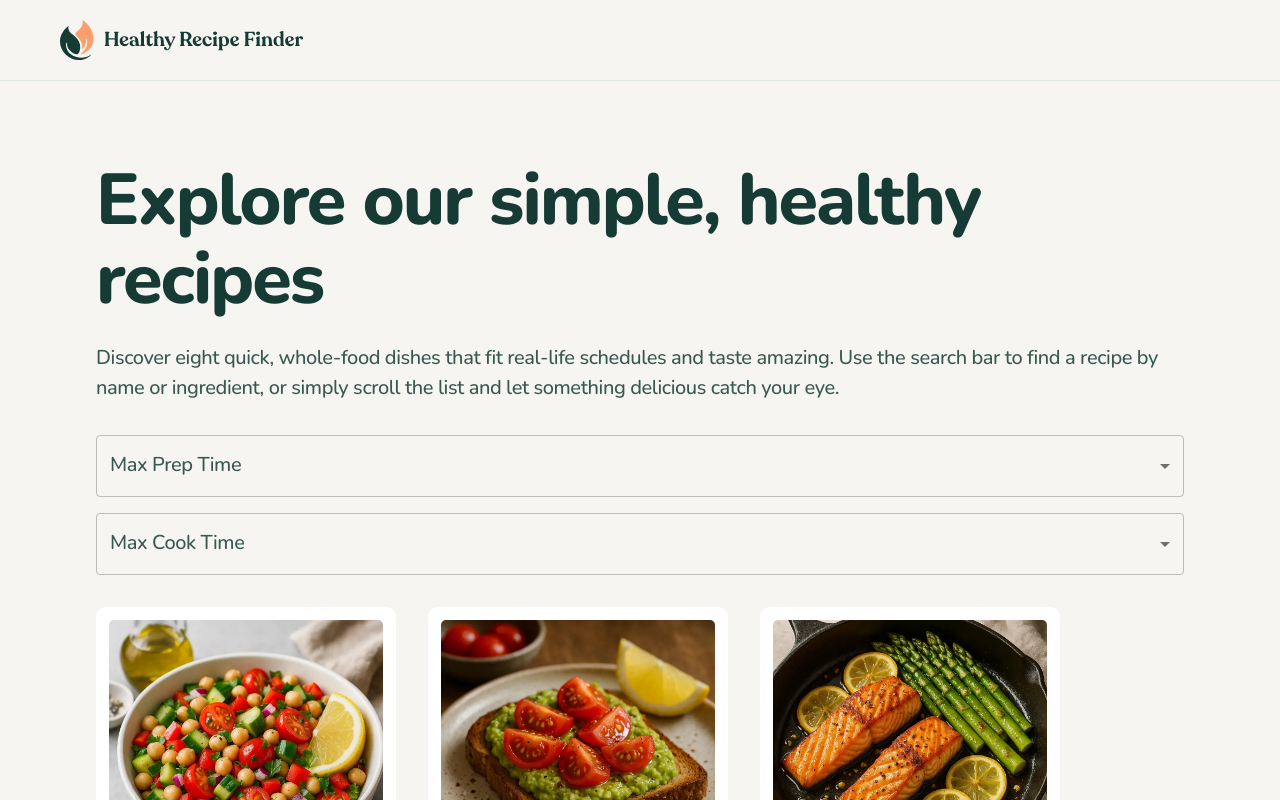
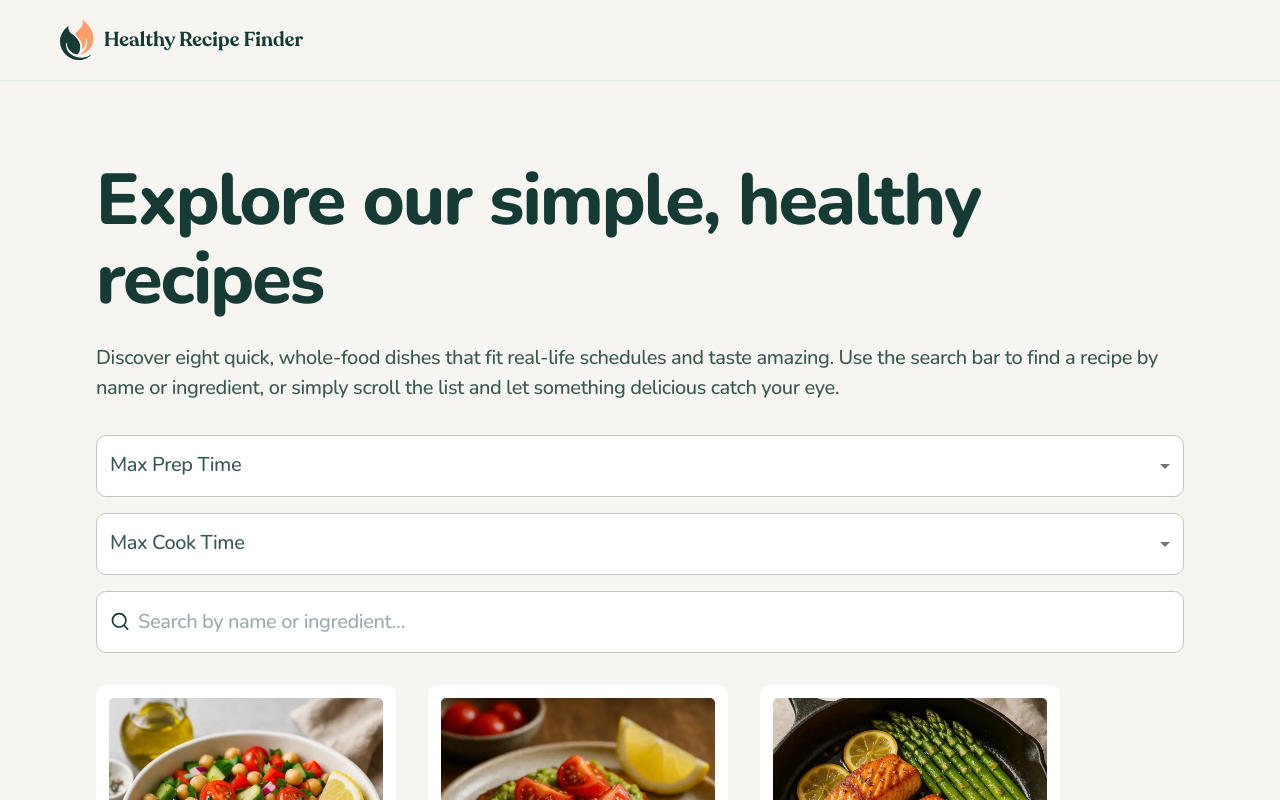
Before and after one commit to haipinggong/recipe-finder, a React (Vite) app: page /recipes in a window 1280 px wide. Shown: the top 800 px of the page. Built offline with nearby package versions, Linux system fonts and the light colour scheme.

Commit message:
Add search bar

```diff
--- a/src/pages/Recipes/Recipes.styles.ts
+++ b/src/pages/Recipes/Recipes.styles.ts
@@ -14,6 +14,13 @@ export const styles: Record<string, SxProps<Theme>> = {
       minWidth: 250,
     },
   }),
+  input: {
+    borderRadius: 2.5,
+    backgroundColor: "white",
+  },
+  searchIcon: {
+    marginRight: 1,
+  },
   recipesContainer: (theme: Theme) => ({
     display: "flex",
     flexDirection: "column",
--- a/src/pages/Recipes/Recipes.tsx
+++ b/src/pages/Recipes/Recipes.tsx
@@ -1,4 +1,4 @@
-import { useState } from "react";
+import { useState, type ChangeEvent } from "react";
 import { Hero } from "./Hero/Hero";
 import { MainLayout } from "../../components/MainLayout/MainLayout";
 import recipesData from "../../data/data.json";
@@ -10,13 +10,16 @@ import {
   MenuItem,
   Select,
   type SelectChangeEvent,
+  TextField,
 } from "@mui/material";
 import { styles } from "./Recipes.styles";
 import { getRecipeImageUrl } from "../../utils/recipeImages";
+import searchIcon from "../../assets/images/icon-search.svg";
 
 export const Recipes = () => {
   const [maxPrepTime, setMaxPrepTime] = useState("");
   const [maxCookTime, setMaxCookTime] = useState("");
+  const [search, setSearch] = useState("");
 
   const handlePrepTimeChange = (event: SelectChangeEvent<string>) => {
     setMaxPrepTime(event.target.value);
@@ -26,18 +29,28 @@ export const Recipes = () => {
     setMaxCookTime(event.target.value);
   };
 
+  const handleSearchChange = (event: ChangeEvent<HTMLInputElement>) => {
+    setSearch(event.target.value);
+  };
+
   const filteredRecipes = recipesData.filter((recipe) => {
-    if (!maxPrepTime && !maxCookTime) return true;
-    if (maxPrepTime && !maxCookTime)
-      return recipe.prepMinutes <= Number(maxPrepTime);
-    if (!maxPrepTime && maxCookTime)
-      return recipe.cookMinutes <= Number(maxCookTime);
-    if (maxPrepTime && maxCookTime)
-      return (
-        recipe.prepMinutes <= Number(maxPrepTime) &&
-        recipe.cookMinutes <= Number(maxCookTime)
+    if (search) {
+      const searchLower = search.toLowerCase();
+      const titleMatches = recipe.title.toLowerCase().includes(searchLower);
+      const ingredientMatches = recipe.ingredients.some((ingredient) =>
+        ingredient.toLowerCase().includes(searchLower)
       );
-    return false;
+      if (!titleMatches && !ingredientMatches) {
+        return false;
+      }
+    }
+
+    const prepTimeMatches =
+      !maxPrepTime || recipe.prepMinutes <= Number(maxPrepTime);
+    const cookTimeMatches =
+      !maxCookTime || recipe.cookMinutes <= Number(maxCookTime);
+
+    return prepTimeMatches && cookTimeMatches;
   });
 
   return (
@@ -52,6 +65,7 @@ export const Recipes = () => {
             value={maxPrepTime}
             label="Max Prep Time"
             onChange={handlePrepTimeChange}
+            sx={styles.input}
           >
             <MenuItem value="">All</MenuItem>
             <MenuItem value="5">5 minutes</MenuItem>
@@ -67,6 +81,7 @@ export const Recipes = () => {
             value={maxCookTime}
             label="Max Cook Time"
             onChange={handleCookTimeChange}
+            sx={styles.input}
           >
             <MenuItem value="">All</MenuItem>
             <MenuItem value="5">5 minutes</MenuItem>
@@ -75,6 +90,24 @@ export const Recipes = () => {
             <MenuItem value="20">20 minutes</MenuItem>
           </Select>
         </FormControl>
+        <TextField
+          placeholder="Search by name or ingredient…"
+          value={search}
+          onChange={handleSearchChange}
+          slotProps={{
+            input: {
+              startAdornment: (
+                <Box
+                  component="img"
+                  src={searchIcon}
+                  alt="search"
+                  sx={styles.searchIcon}
+                />
+              ),
+              sx: styles.input,
+            },
+          }}
+        />
       </Box>
       <Box sx={styles.recipesContainer}>
         {filteredRecipes.map((recipe) => (
```
